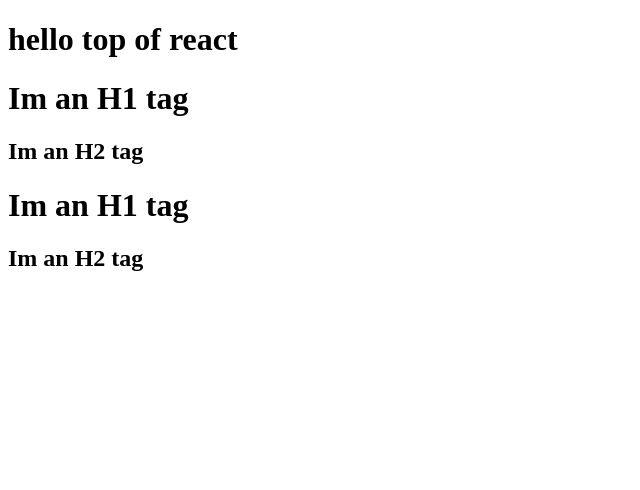
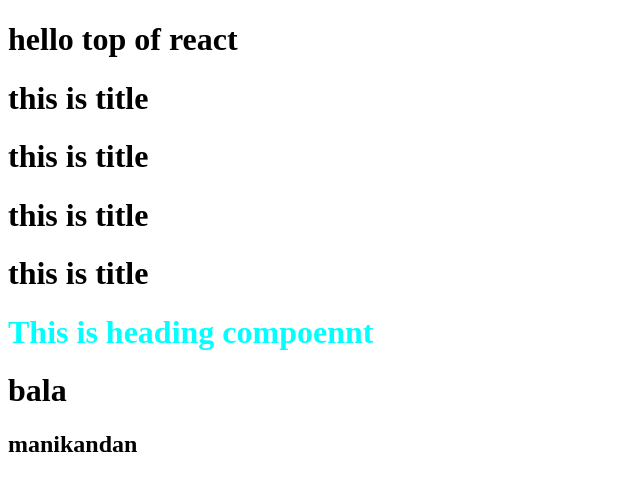
Before and after one commit to Balamanikandan32/namastereact, a React (Vite) app: page / in a window 1280 px wide. Shown: the top 490 px of the page, without its empty margins (0-640 px from the left). Built offline with nearby package versions, Linux system fonts and the light colour scheme.

Commit message:
episode- E3

```diff
--- a/App.js
+++ b/App.js
@@ -1,17 +1,19 @@
 import React from "react";
-import ReactDOM from "react-dom/client"
+import ReactDOM from "react-dom/client";
 
-const parent = React.createElement("div", { id: "parent" }, [
-  React.createElement("div", { id: "child" }, [
-    React.createElement("h1", {}, "Im an H1 tag"),
-    React.createElement("h2", {}, "Im an H2 tag"),
-  ]),
-  React.createElement("div", { id: "child2" }, [
-    React.createElement("h1", { }, "Im an H1 tag"),
-    React.createElement("h2", {}, "Im an H2 tag"),
-  ]),
-]);
+const Title = () => <h1>this is title </h1>
 
-console.log(parent);
+const Heading = () => (
+  <div id="container">
+    <Title />
+    <Title></Title>
+    {Title()}
+    {<Title />}
+    <h1 id = "mainheading">This is heading compoennt</h1>
+    {[<h1>bala</h1>,<h2>manikandan</h2>]}
+  </div>
+);
+
 const root = ReactDOM.createRoot(document.getElementById("root"));
-root.render(parent);
+
+root.render(<Heading />);
--- a/index.css
+++ b/index.css
@@ -1,4 +1,11 @@
 #heading {
-    color:red;
+    color:rgb(233, 16, 16);
     text-decoration: underline;
 }
+.bala{
+    background-color: #e6d8d8;
+}
+
+#mainheading {
+    color:aqua
+}
```
